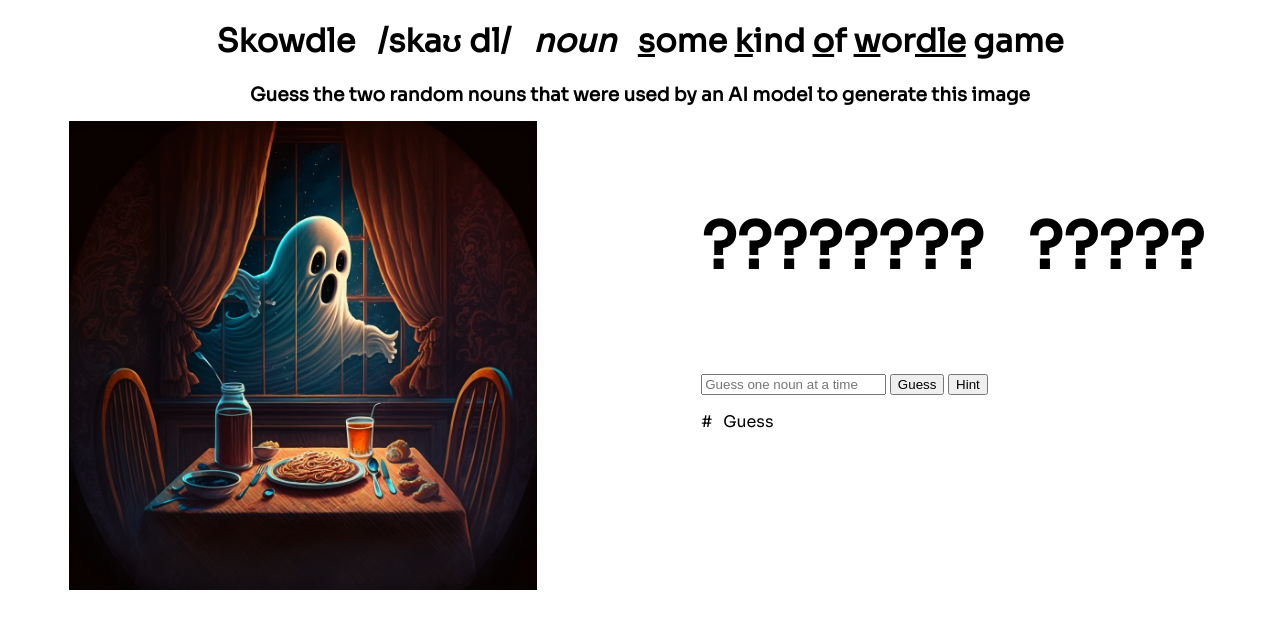
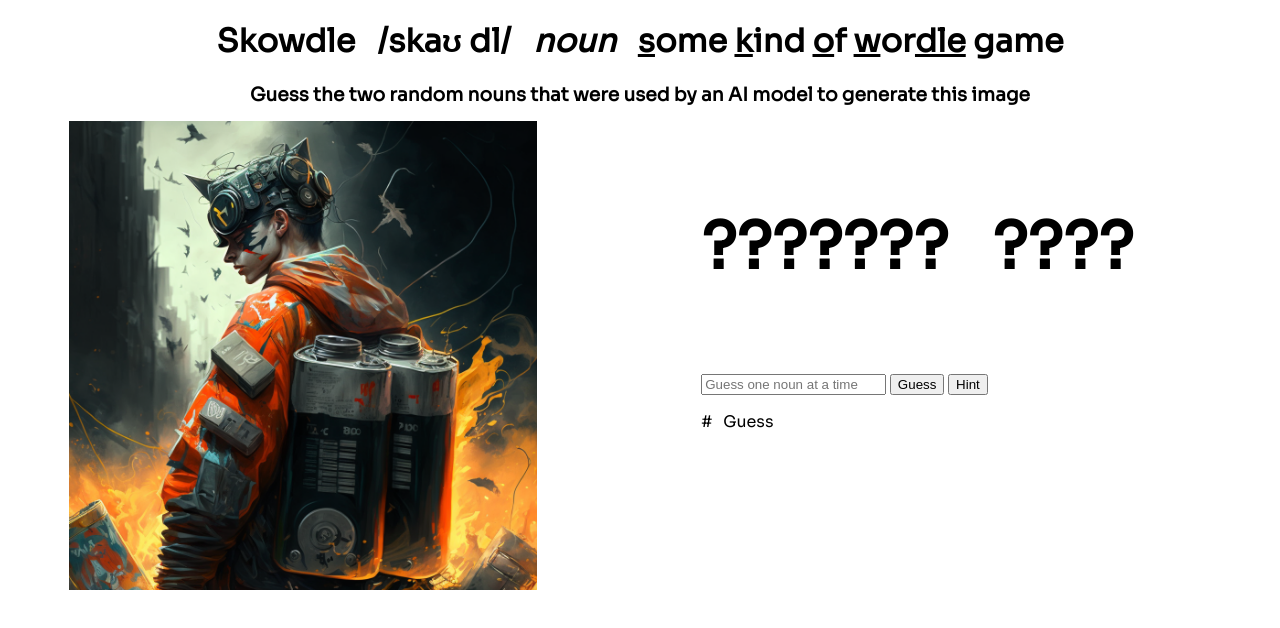
Before and after one commit to endohedral/skowdle, a plain HTML site: page index.html in a window 1280 px wide. Drawn offline with nearby package versions, Linux system fonts and the light colour scheme.

Commit message:
Update test image for variety

```diff
--- a/index.html
+++ b/index.html
@@ -19,7 +19,7 @@
 		</div>
 		<div class="container">
 	    	<div class="left">
-	    		<img src="testimage.png" alt="Guess the two nouns" class="centre">
+	    		<img src="./images/2023.01.03.png" alt="Guess the two nouns" title="Click to embiggen" class="centre">
 	    		<div id="fullpage" onclick="this.style.display='none';"></div>
 			</div>
 	    	<div class="right"> 	    		<!--TODO: independent scrolling of rhs-->
--- a/index.js
+++ b/index.js
@@ -5,7 +5,8 @@
 //appearance: dark mode/light mode, phones, etc - cog
 //share tweet etc on win - picture, number of guesses & hints used
 //track scores in cookie, view averages, #played, current streak, best streak, best score (lowest g for lowest h), add to victory message & add stats button
-//visitor numbers?
+//'achievements'
+//visitor numbers, analytics
 //payment (kofi/patreon/paypal)
 
 
@@ -14,8 +15,8 @@ var skowdleDate = new Date().toISOString().slice(0, 10);
 
 // Define the two solution nouns and display the number of characters
 // TODO: should be array really, would make things much tidier later
-var solutionNoun1 = "appetite";
-var solutionNoun2 = "ghost";
+var solutionNoun1 = "battery";
+var solutionNoun2 = "riot";
 $("#solution-noun-1").text('?'.repeat(solutionNoun1.length));
 $("#solution-noun-2").text('?'.repeat(solutionNoun2.length));
 
@@ -83,6 +84,7 @@ function handleGuess(guess) {
 
   // Add the guess to the list of previous guesses
   // TODO: add column for correct/incorrect tick/cross
+  // TODO: again, should have done this properly with arrays but it works
   guessCount += 1;
   $("#guesses-list").prepend("<li>" + guessCount + ". &nbsp; " + guess + " </li>");
 
```
Also changed, not shown: images/2023.01.03.png (added).
